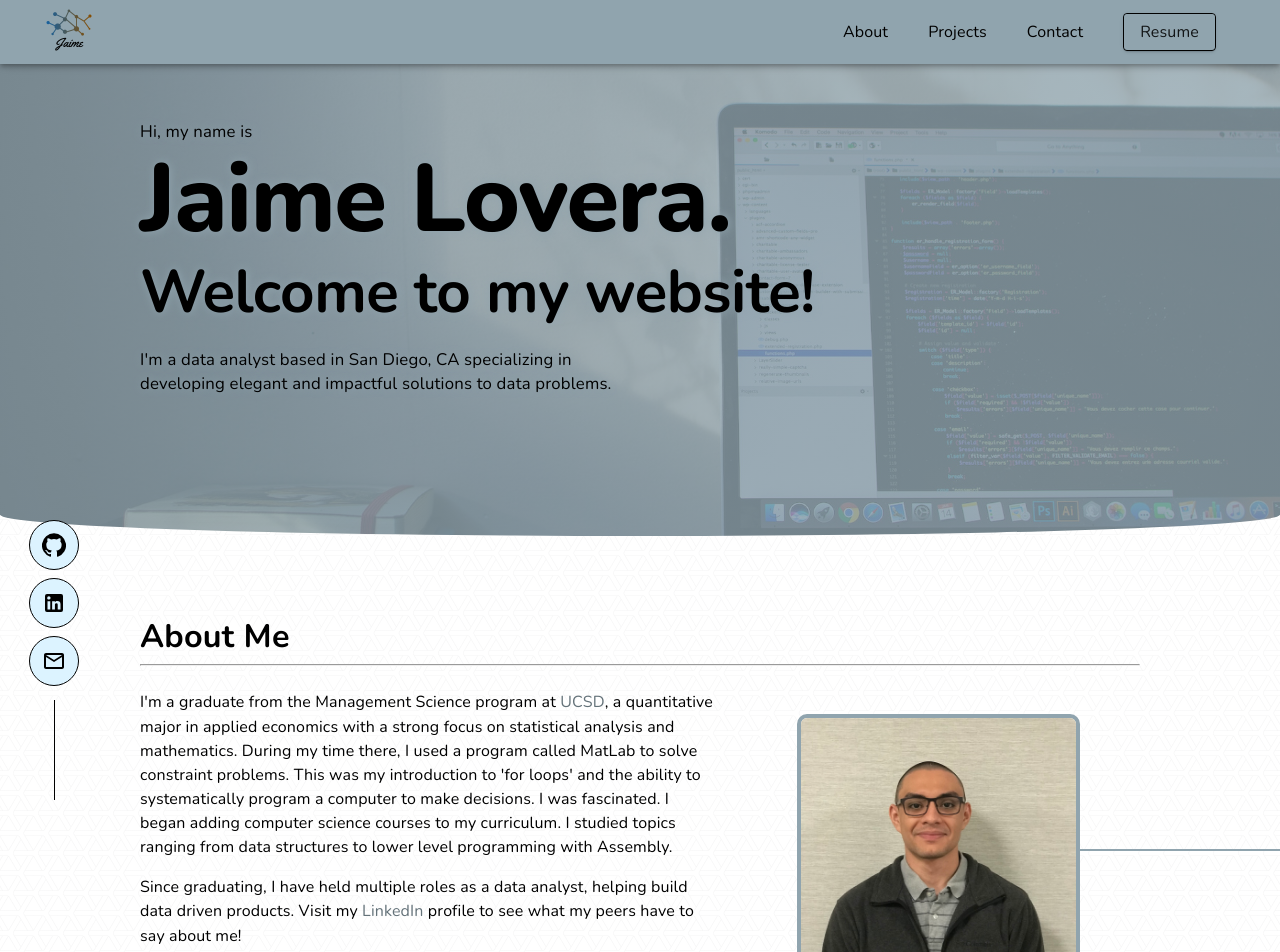
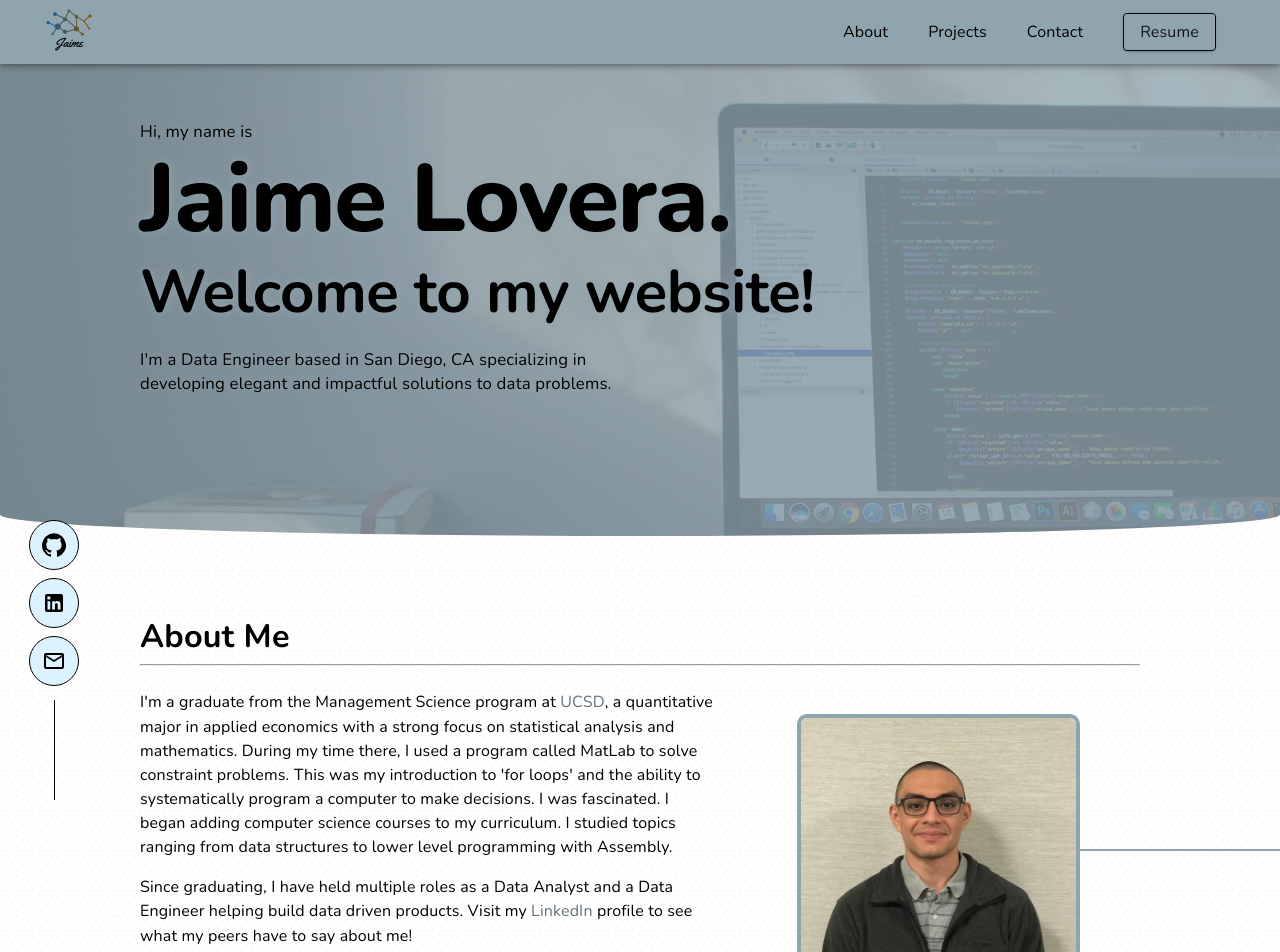
Before and after one commit to jaimelovera/online-portfolio-v3, a React (Create React App) app: page / in a window 1280 px wide. Shown: the top 952 px of the page. Built offline with nearby package versions, Linux system fonts and the light colour scheme.

Commit message:
changed DA to DE in intro

```diff
--- a/src/components/sections/about/About.js
+++ b/src/components/sections/about/About.js
@@ -75,7 +75,7 @@ function About(props) {
           from data structures to lower level programming with Assembly.
         </p>
         <p>
-          Since graduating, I have held multiple roles as a data analyst,
+          Since graduating, I have held multiple roles as a Data Analyst and a Data Engineer
           helping build data driven products. Visit my {linkedin} profile to see
           what my peers have to say about me!
         </p>
--- a/src/components/sections/intro/Intro.js
+++ b/src/components/sections/intro/Intro.js
@@ -105,7 +105,7 @@ class Intro extends Component {
                     classes.textShadowPrimary
                   } ${pageLoaded && classes.longInfoAnimate}`}
                 >
-                  I'm a data analyst based in San Diego, CA specializing in
+                  I'm a Data Engineer based in San Diego, CA specializing in
                   developing elegant and impactful solutions to data problems.
                 </Typography>
               </Grid>
```
